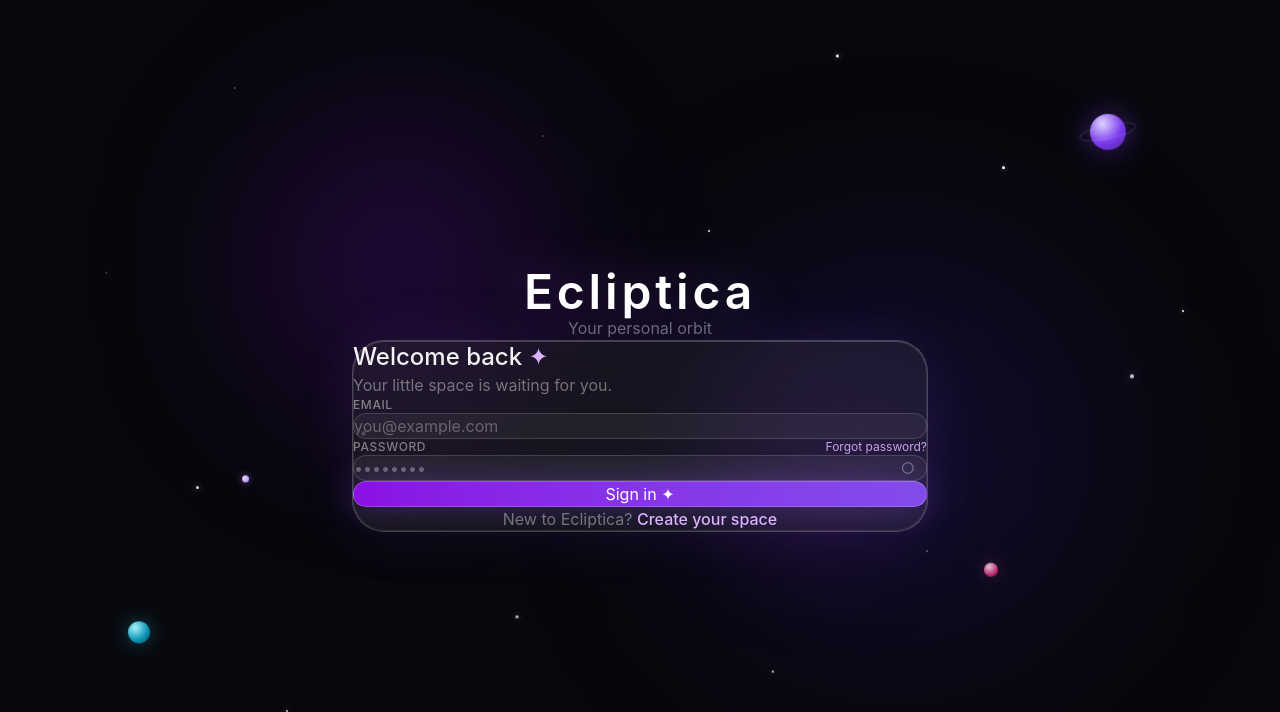
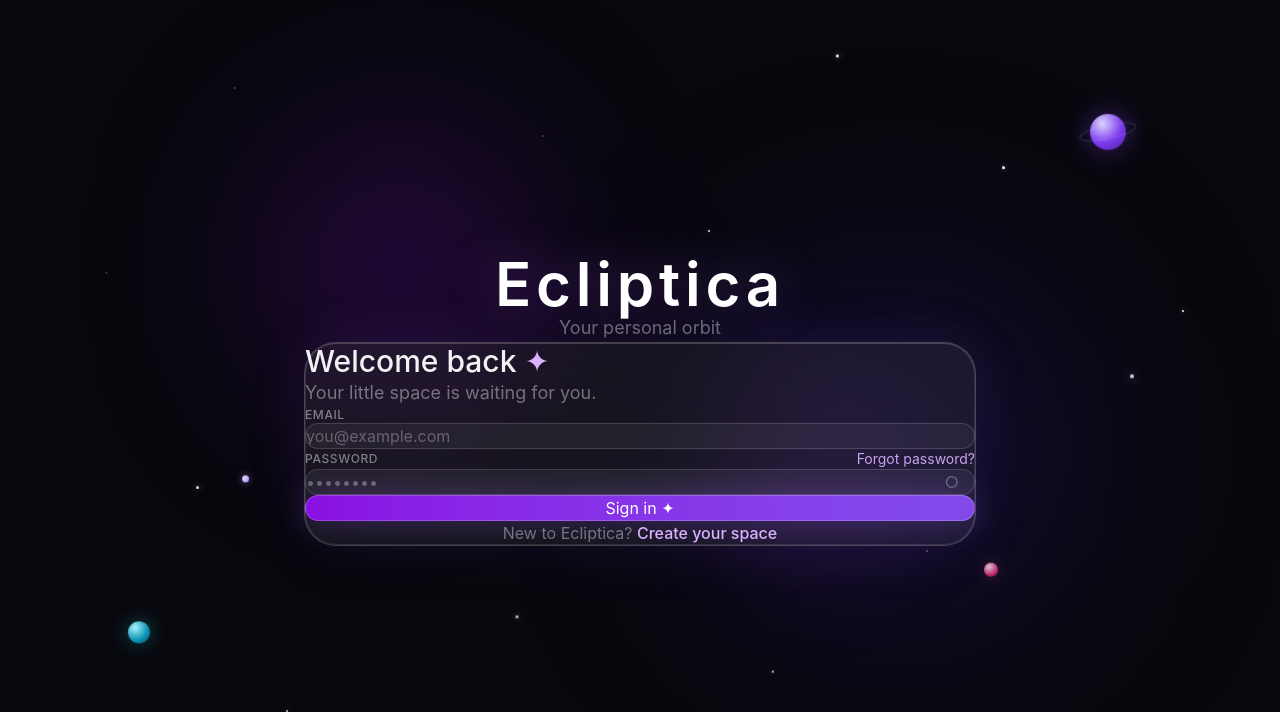
Before and after one commit to sneh777a/ecliptica, a React (Vite) app in the folder frontend/: page /login in a window 1280 px wide. Shown: the top 712 px of the page. Built offline with nearby package versions, Linux system fonts and the light colour scheme.

Commit message:
Login: larger card and roomier content spacing

```diff
--- a/frontend/src/pages/Login.jsx
+++ b/frontend/src/pages/Login.jsx
@@ -29,39 +29,39 @@ export default function Login() {
   };
 
   const inputClass =
-    "w-full bg-white/5 border border-white/15 text-white rounded-2xl px-5 py-4 text-base placeholder:text-white/30 focus:outline-none focus:border-purple-400/50 focus:bg-white/10 focus:shadow-[0_0_20px_rgba(168,85,247,0.15)] transition-all duration-300";
+    "box-border w-full bg-white/5 border border-white/15 text-white rounded-2xl px-6 py-5 text-[17px] placeholder:text-white/30 focus:outline-none focus:border-purple-400/50 focus:bg-white/10 focus:shadow-[0_0_20px_rgba(168,85,247,0.15)] transition-all duration-300";
 
   return (
-    <div className="min-h-screen bg-[#07070c] flex items-center justify-center px-4 relative overflow-hidden">
+    <div className="min-h-screen bg-[#07070c] flex items-center justify-center px-6 py-12 relative overflow-hidden">
       <AuthCosmos />
 
-      <div className="w-full max-w-xl relative z-10">
-        <div className="text-center mb-10 sm:mb-12">
-          <h1 className="text-4xl sm:text-5xl font-semibold text-white tracking-[0.08em] drop-shadow-[0_0_24px_rgba(168,85,247,0.35)]">
+      <div className="w-full max-w-2xl relative z-10">
+        <div className="text-center mb-12 sm:mb-14">
+          <h1 className="text-5xl sm:text-6xl font-semibold text-white tracking-[0.08em] drop-shadow-[0_0_24px_rgba(168,85,247,0.35)]">
             Ecliptica
           </h1>
-          <p className="text-white/40 mt-3 text-base">Your personal orbit</p>
+          <p className="text-white/40 mt-4 text-lg">Your personal orbit</p>
         </div>
 
-        <div className="relative rounded-[2rem] p-9 sm:p-12 bg-white/[0.06] backdrop-blur-2xl border border-white/20 shadow-[0_0_60px_rgba(139,92,246,0.12),inset_0_1px_0_rgba(255,255,255,0.1)]">
+        <div className="relative box-border rounded-[2rem] px-10 py-12 sm:px-14 sm:py-14 bg-white/[0.06] backdrop-blur-2xl border border-white/20 shadow-[0_0_60px_rgba(139,92,246,0.12),inset_0_1px_0_rgba(255,255,255,0.1)]">
           <div className="pointer-events-none absolute inset-0 rounded-[2rem] ring-1 ring-inset ring-white/10" />
 
-          <h2 className="relative text-2xl font-medium text-white/95 mb-2">
+          <h2 className="relative text-3xl font-medium text-white/95 mb-3">
             Welcome back <span className="text-purple-300">✦</span>
           </h2>
-          <p className="relative text-base text-white/40 mb-9">
+          <p className="relative text-lg text-white/40 mb-12">
             Your little space is waiting for you.
           </p>
 
           {error && (
-            <div className="relative mb-5 text-sm text-red-200/90 bg-red-500/10 border border-red-400/20 rounded-2xl px-4 py-3">
+            <div className="relative mb-8 text-base text-red-200/90 bg-red-500/10 border border-red-400/20 rounded-2xl px-5 py-4">
               {error}
             </div>
           )}
 
-          <form onSubmit={handleSubmit} className="relative space-y-7">
+          <form onSubmit={handleSubmit} className="relative space-y-9">
             <div>
-              <label className="block text-xs font-medium text-white/45 mb-3 tracking-wider uppercase">
+              <label className="block text-xs font-medium text-white/45 mb-3.5 tracking-wider uppercase">
                 Email
               </label>
               <input
@@ -76,13 +76,13 @@ export default function Login() {
             </div>
 
             <div>
-              <div className="flex items-center justify-between mb-3">
+              <div className="flex items-center justify-between mb-3.5">
                 <label className="text-xs font-medium text-white/45 tracking-wider uppercase">
                   Password
                 </label>
                 <Link
                   to="/forgot-password"
-                  className="text-xs text-purple-300/90 hover:text-purple-200 transition"
+                  className="text-sm text-purple-300/90 hover:text-purple-200 transition"
                 >
                   Forgot password?
                 </Link>
@@ -93,7 +93,7 @@ export default function Login() {
                   value={password}
                   onChange={(e) => setPassword(e.target.value)}
                   placeholder="••••••••"
-                  className={`${inputClass} pr-12`}
+                  className={`${inputClass} pr-14`}
                   required
                   autoComplete="current-password"
                 />
@@ -101,23 +101,25 @@ export default function Login() {
                   type="button"
                   onClick={() => setShowPassword((v) => !v)}
                   aria-label={showPassword ? "Hide password" : "Show password"}
-                  className="absolute right-3 top-1/2 -translate-y-1/2 px-2 py-1 text-sm text-white/30 hover:text-white/70"
+                  className="absolute right-4 top-1/2 -translate-y-1/2 px-2 py-1 text-base text-white/30 hover:text-white/70"
                 >
                   {showPassword ? "◉" : "○"}
                 </button>
               </div>
             </div>
 
+            <div className="pt-3">
               <button
                 type="submit"
                 disabled={loading}
-              className="w-full mt-3 py-4 rounded-2xl font-medium text-white bg-gradient-to-r from-purple-600/90 to-violet-500/90 hover:from-purple-500 hover:to-violet-400 border border-white/20 shadow-[0_0_32px_rgba(139,92,246,0.35)] disabled:opacity-50 transition-all duration-300"
+                className="w-full py-5 rounded-2xl text-lg font-medium text-white bg-gradient-to-r from-purple-600/90 to-violet-500/90 hover:from-purple-500 hover:to-violet-400 border border-white/20 shadow-[0_0_32px_rgba(139,92,246,0.35)] disabled:opacity-50 transition-all duration-300"
               >
                 {loading ? "Entering your orbit..." : "Sign in  ✦"}
               </button>
+            </div>
           </form>
 
-          <p className="relative text-center text-white/40 text-base mt-9">
+          <p className="relative text-center text-white/40 text-base mt-12">
             New to Ecliptica?{" "}
             <Link to="/register" className="text-purple-300 hover:text-purple-200 font-medium">
               Create your space
```
Lines whose indentation alone changed are shown as unchanged.
